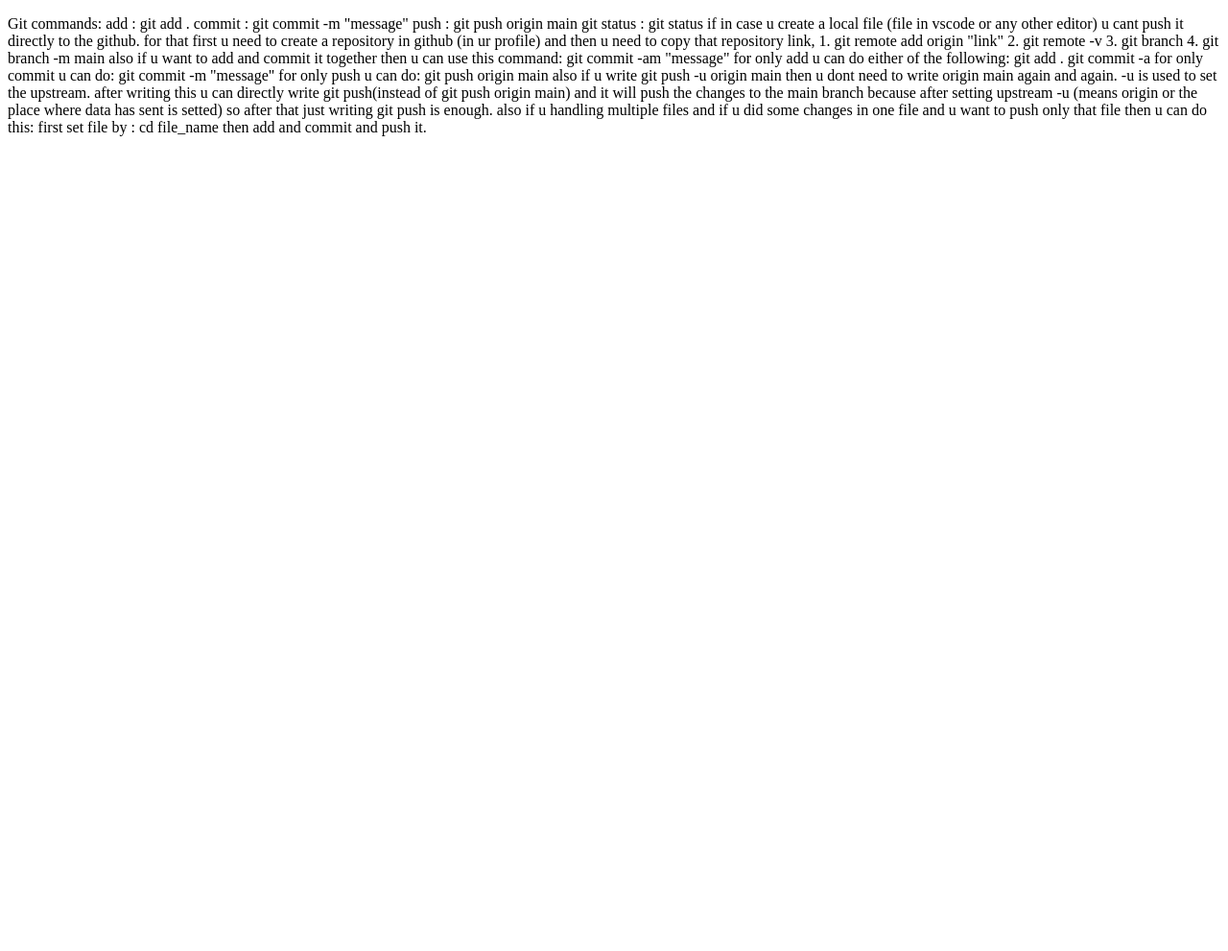
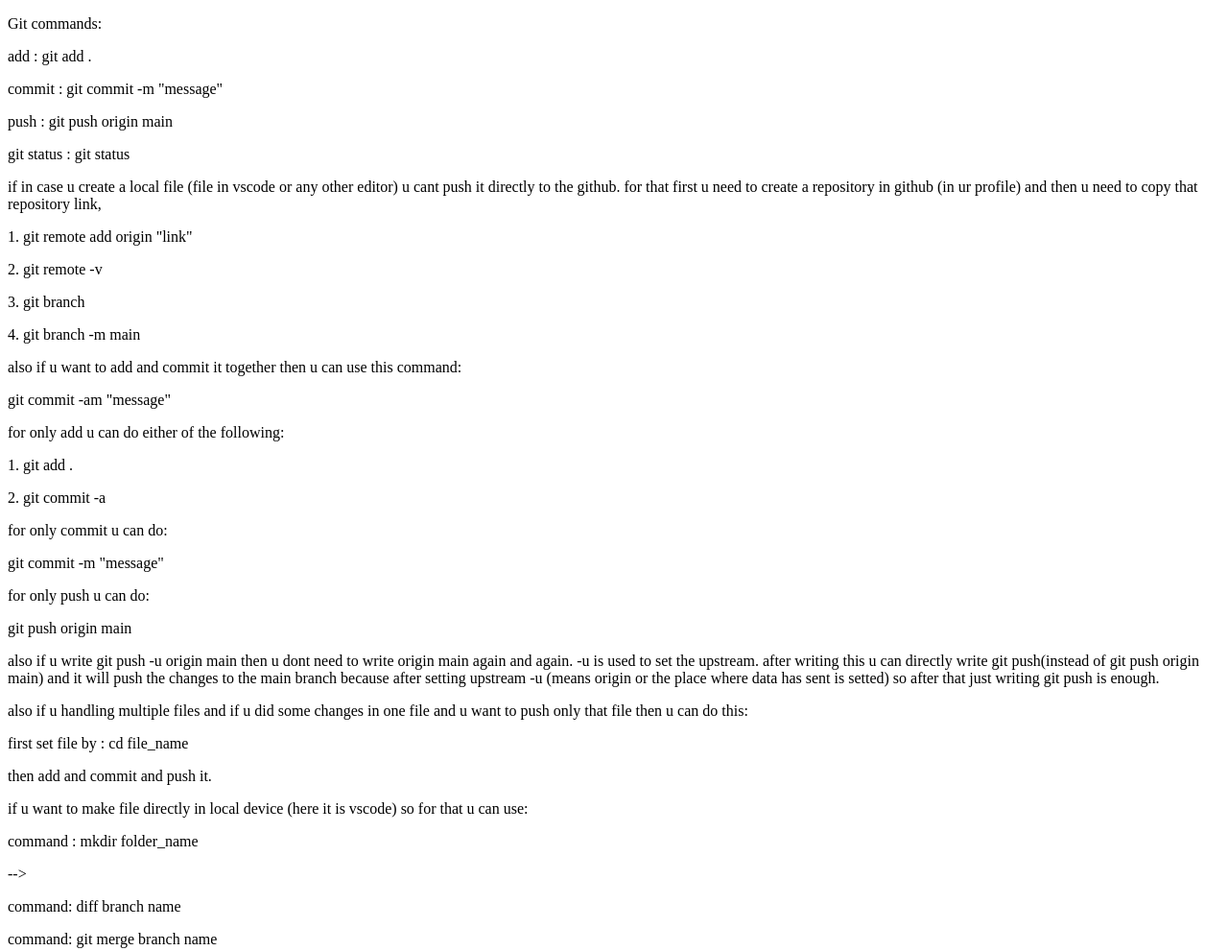
Before and after one commit to aditi-veer2623/Project2, a plain HTML site: page index.html in a window 1280 px wide. Shown: the whole page at 96% size. Before the commit the page ends 800 px from the top, so only its background shows below. Drawn offline with Linux system fonts and the light colour scheme.

Commit message:
add new commands

```diff
--- a/index.html
+++ b/index.html
@@ -8,36 +8,47 @@
 <body>
     <p>
         Git commands:
-        add : git add . <!--this . (shows all are included) u can also write file name-->
-        commit : git commit -m "message" <!--message is mandatory (Whatever changes included u can write here)-->
-        push : git push origin main <!--origin is the remote name and main is the branch name-->
-        git status : git status <!--shows the status of the files-->
-        if in case u create a  local file (file in vscode or any other editor) u cant push it directly to the github.
-        for that first u need to create a repository in github (in ur profile) and then u need to copy that repository link,
-        1. git remote add origin "link" <!--this is the link of the repository paste it here in "link"-->
-        2. git remote -v <!--to verify-->
-        3. git branch <!--so here earlier branch name is master and u have to rename it as main-->
-        4. git branch -m main <!--(name has changed to main now) -->
+        <p>add : git add . <!--this . (shows all are included) u can also write file name--></p>
+        <p>commit : git commit -m "message" <!--message is mandatory (Whatever changes included u can write here)--></p>
+        <p>push : git push origin main <!--origin is the remote name and main is the branch name--></p>
+        <p>git status : git status <!--shows the status of the files--></p>
+        <p>if in case u create a  local file (file in vscode or any other editor) u cant push it directly to the github.
+        for that first u need to create a repository in github (in ur profile) and then u need to copy that repository link,</p>
+        <p>1. git remote add origin "link" <!--this is the link of the repository paste it here in "link"--></p>
+        <p>2. git remote -v <!--to verify--></p>
+        <p>3. git branch <!--so here earlier branch name is master and u have to rename it as main--></p>
+        <p>4. git branch -m main <!--(name has changed to main now) --></p>
 
-        also if u want to add and commit it together then u can use this command:
-        git commit -am "message" <!--this will add and commit together-->
-        for only add u can do either of the following:
-        git add .
-        git commit -a
+        <p>also if u want to add and commit it together then u can use this command:</p>
+        <p>git commit -am "message" <!--this will add and commit together--></p>
+        <p>for only add u can do either of the following: </p>
+        <p>1. git add . </p>
+        <p>2. git commit -a </p>
 
-        for only commit u can do:
-        git commit -m "message"
+        <p>for only commit u can do:</p>
+        <p>git commit -m "message"</p>
 
-        for only push u can do:
-        git push origin main
+       <p>for only push u can do:</p>
+       <p>git push origin main</p>
 
-       also if u write git push -u origin main then u dont need to write origin main again and again. -u is used to set the upstream.
+      <p>also if u write git push -u origin main then u dont need to write origin main again and again. -u is used to set the upstream.
        after writing this u can directly write git push(instead of git push origin main) and it will push the changes to the main branch because
-       after setting upstream -u (means origin or the place where data has sent is setted) so after that just writing git push is enough.
+       after setting upstream -u (means origin or the place where data has sent is setted) so after that just writing git push is enough.</p>
 
-      also if u handling multiple files and if u did some changes in one file and u want to push only that file then u can do this:
-      first set file by : cd file_name
-      then add and commit and push it.
+      <p>also if u handling multiple files and if u did some changes in one file and u want to push only that file then u can do this:</p>
+      <p>first set file by : cd file_name</p>
+      <p>then add and commit and push it.</p>
+
+      <p>if u want to make file directly in local device (here it is vscode) so for that u can use:</p>
+      <p>command : mkdir folder_name <!--this will create a folder--></p>
+      <!-- then u can create a file in that folder by:
+      command : touch file_name <!--this will create a file in that folder-->
+      <!-- then u can open that file by:
+      command : code file_name this will open the file in vscode --> -->
+
+
+      <p> command: diff branch name <!--to compare commits, branches, files and more--></p>
+      <p>command: git merge branch name  <!--to merge 2 branches--></p>
 
     </p>
 </body>
```
